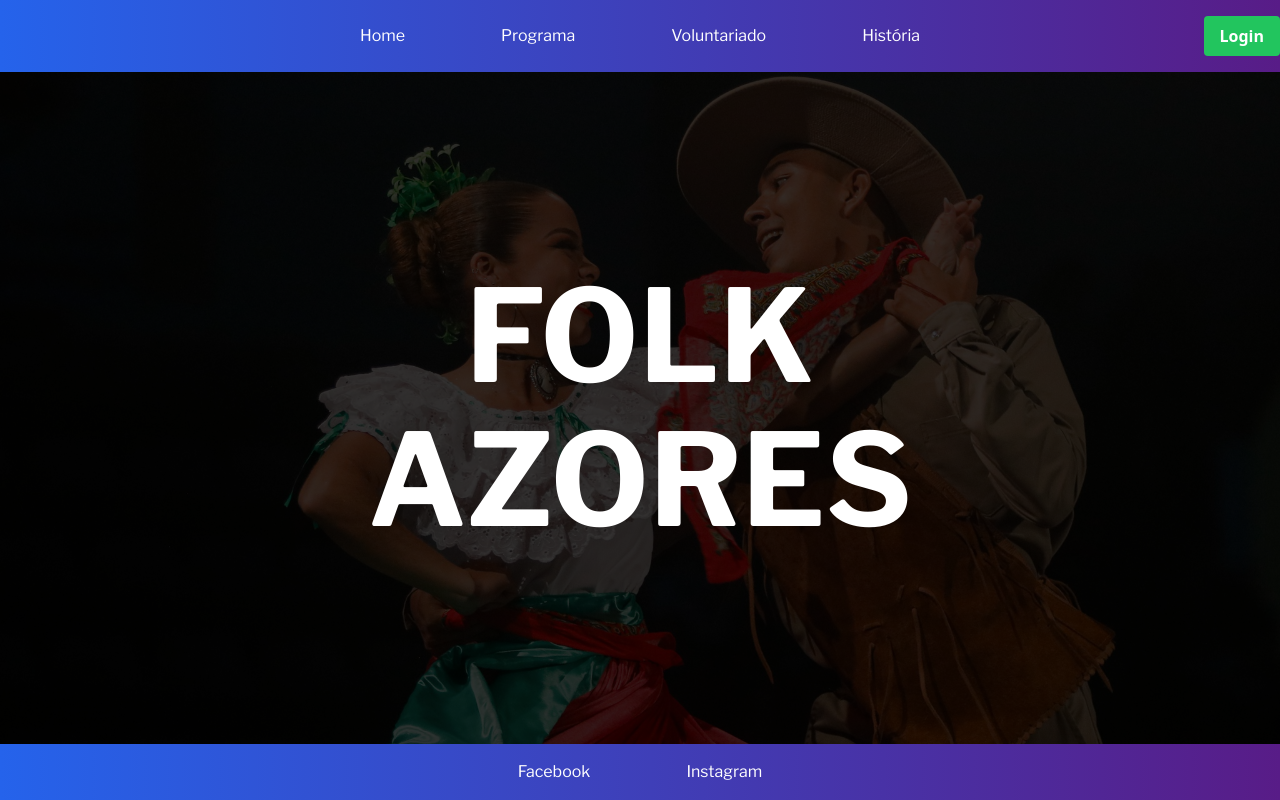
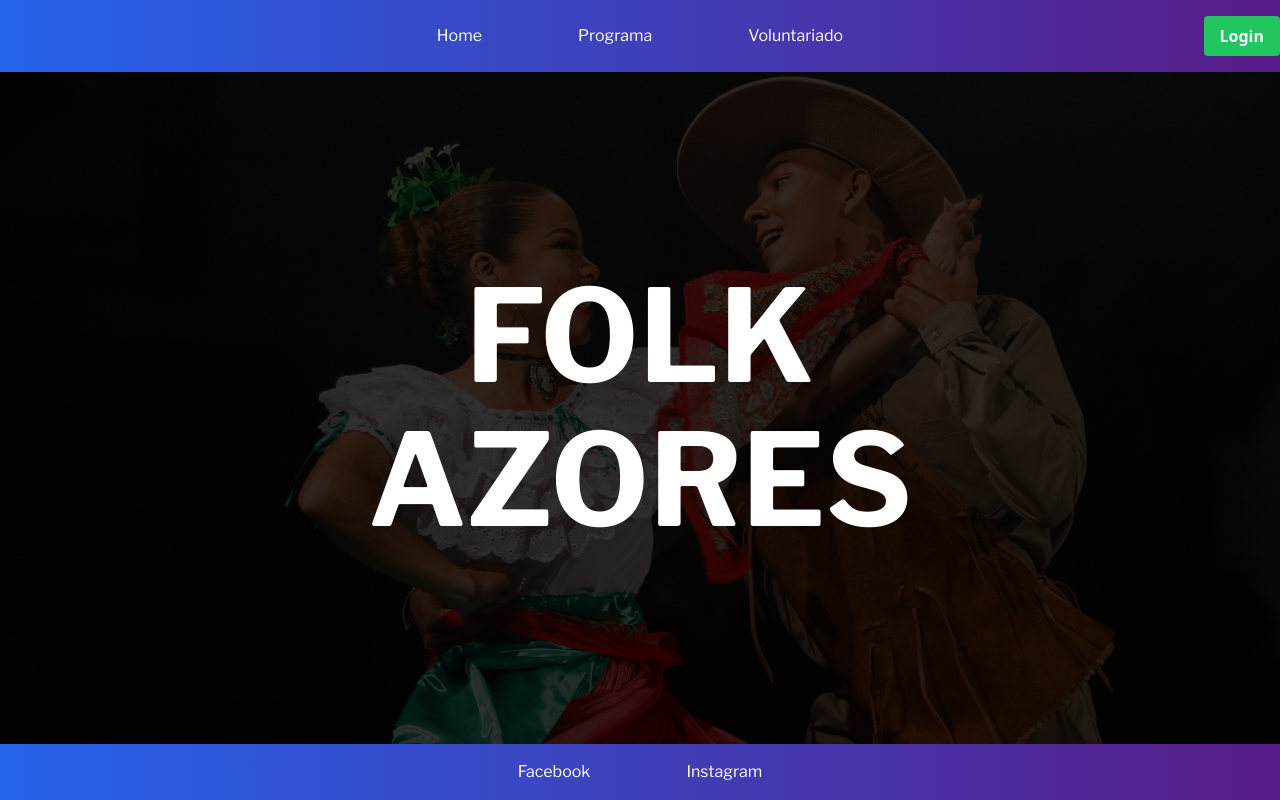
Before and after one commit to RickySimes/Projeto-FOLK, a Vue app in the folder Frontend/project-folk/: page / in a window 1280 px wide. Built offline with nearby package versions, Linux system fonts and the light colour scheme.

Commit message:
deleted useless button

```diff
--- a/Frontend/project-folk/src/views/Home.vue
+++ b/Frontend/project-folk/src/views/Home.vue
@@ -13,7 +13,6 @@
               class="hover:text-gray-200">Programa</a>
           </li>
           <li><router-link to="/Volunteer" class="hover:text-gray-200">Voluntariado</router-link></li>
-          <li><a href="#" class="hover:text-gray-200">História</a></li>
         </ul>
 
         <div class="flex items-center justify-end w-1/3">
--- a/Frontend/project-folk/src/views/Volunteer.vue
+++ b/Frontend/project-folk/src/views/Volunteer.vue
@@ -8,7 +8,6 @@
           <li><a target="_blank" href="https://issuu.com/cofit/docs/folk_azores_2024_cartaz_a4_web"
               class="hover:text-gray-200">Programa</a></li>
           <li><router-link to="/Volunteer" class="hover:text-gray-200">Voluntariado</router-link></li>
-          <li><a href="#" class="hover:text-gray-200">História</a></li>
         </ul>
       </nav>
     </header>
```
